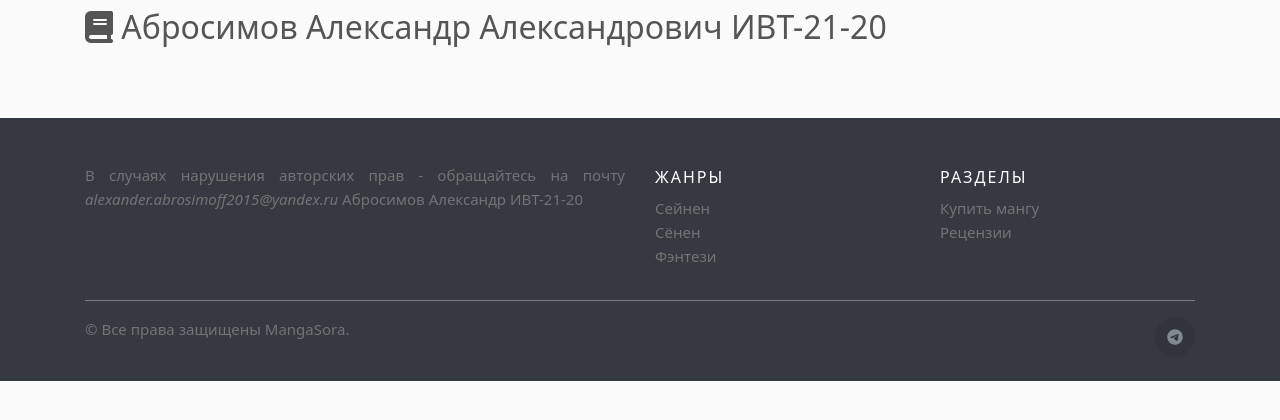
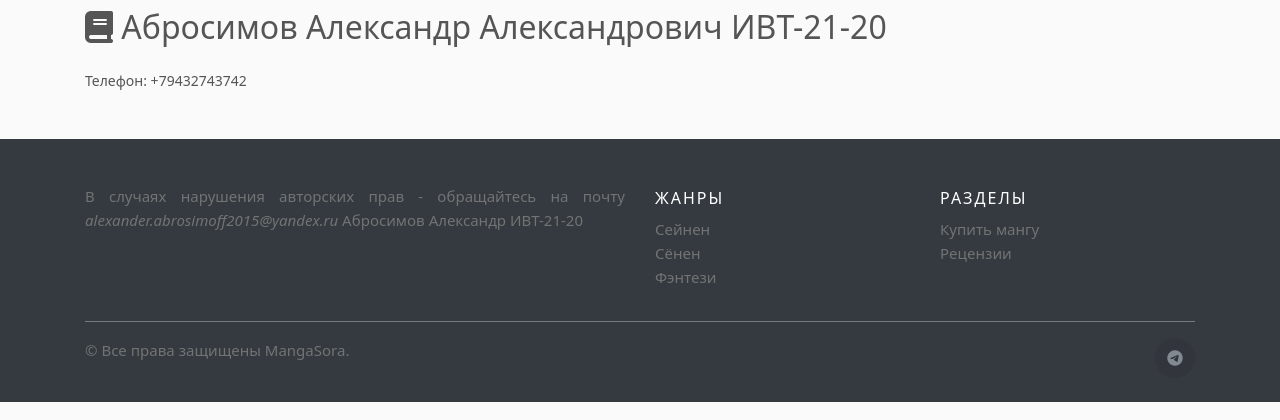
Before and after one commit to Dewarant/MangaSora, a Flask app: page /about in a window 1280 px wide. Shown: the part 56-476 px from the top of the page. Run offline with Flask 3, Linux system fonts and the light colour scheme; some libraries are stand-ins or nearby versions.

```diff
--- a/reader/templates/about.html
+++ b/reader/templates/about.html
@@ -10,5 +10,6 @@
         <h2><i class="fa fa-book"></i> Абросимов Александр Александрович ИВТ-21-20 </h2>
     </div>
     <script type="text/javascript" charset="utf-8" async src="https://api-maps.yandex.ru/services/constructor/1.0/js/?um=constructor%3A7fa9c0dfab6f1c4293c33917f801432ce6b6354f1dbdaff559f29245ccdbe314&amp;width=500&amp;height=400&amp;lang=ru_RU&amp;scroll=true"></script>
+    <p2>Телефон: +79432743742</p2>
 </div>
 {% endblock %}
```
Also changed, not shown: reader/database.db, reader/uploads/21afe8eab42c5e9a.jpg (added), reader/uploads/5d75d3db29b03b64.jpg (added), reader/uploads/70bba725db6e15df.jpg (added), reader/uploads/7f76605e7ff15934.jpg (added).
